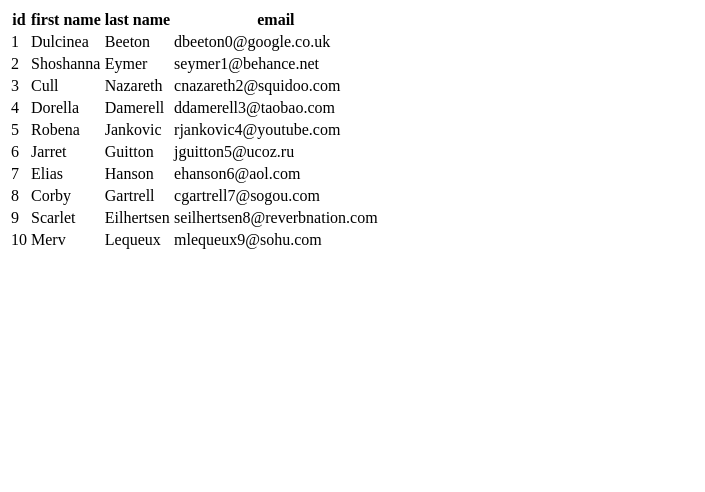
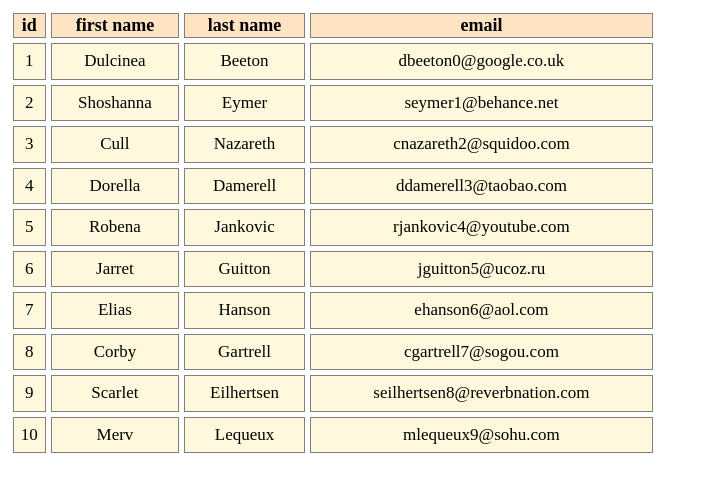
Before and after one commit to Margo250403/JS_hw_9, a plain HTML site: page index.html in a window 1280 px wide. Shown: the whole page, without its empty margins (0-705 px from the left). Drawn offline with Linux system fonts and the light colour scheme.

Commit message:
add finished hw

```diff
--- a/index.html
+++ b/index.html
@@ -10,18 +10,25 @@
 </head>
 <body>
     <table>
-        <thead>
+        <thead class="titles">
             <tr>
-                <th>id</th>
+              <th>id</th>
               <th>first name</th>
               <th>last name</th>
               <th>email</th>
             </tr>
         </thead>
-        <tbody id="table">
+        <tbody id="tbody">
 
         </tbody>
     </table>
+
+
+    <!-- <button id="btn">click</button>
+    <input type="text" id="input">
+        <div id="user">
+            <span>111</span>
+        </div> -->
 </body>
 
 </html>
--- a/main.js
+++ b/main.js
@@ -58,12 +58,11 @@ var users = [
           "first_name": "Merv",
           "last_name": "Lequeux",
           "email": "mlequeux9@sohu.com"
-
      }]
 
-var table = document.querySelector('#table');
+var table = document.querySelector('#tbody');
 
-for(var i = 0; i < users.length; i++){
+for (var i = 0; i < users.length; i++) {
      table.innerHTML +=
           `<tr class='tr'>
           <td>${users[i].id}</td>
@@ -75,10 +74,13 @@ for(var i = 0; i < users.length; i++){
 
 var row = document.querySelectorAll('.tr');
 
-row.forEach((element, index)=>{
-     element.addEventListener('click', function(){
+row.forEach((element, index) => {
+     element.onclick = function () {
+          element.classList.toggle('yellow')
           console.log(users[index].first_name)
-          element.classList.toggle('green')
-     })
+     }
+     element.ondblclick = function () {
+          alert(`${users[index].first_name}`)
+     }
 })
 console.log(row);
--- a/style.css
+++ b/style.css
@@ -1,4 +1,20 @@
-
-.green{
-    background: green;
+.titles{
+    font-size: 18px;
+    background-color:bisque;
 }
+tbody{
+    font-size: 17px;
+    background-color:cornsilk;
+}
+td,tr,th {
+    border: 1px solid grey;
+}
+table{
+  width: 650px;
+  height: 450px;
+  text-align: center;
+  border-spacing: 5px 5px;
+}
+.yellow{
+    background: yellow;
+}
```
Lines whose indentation alone changed are shown as unchanged.
